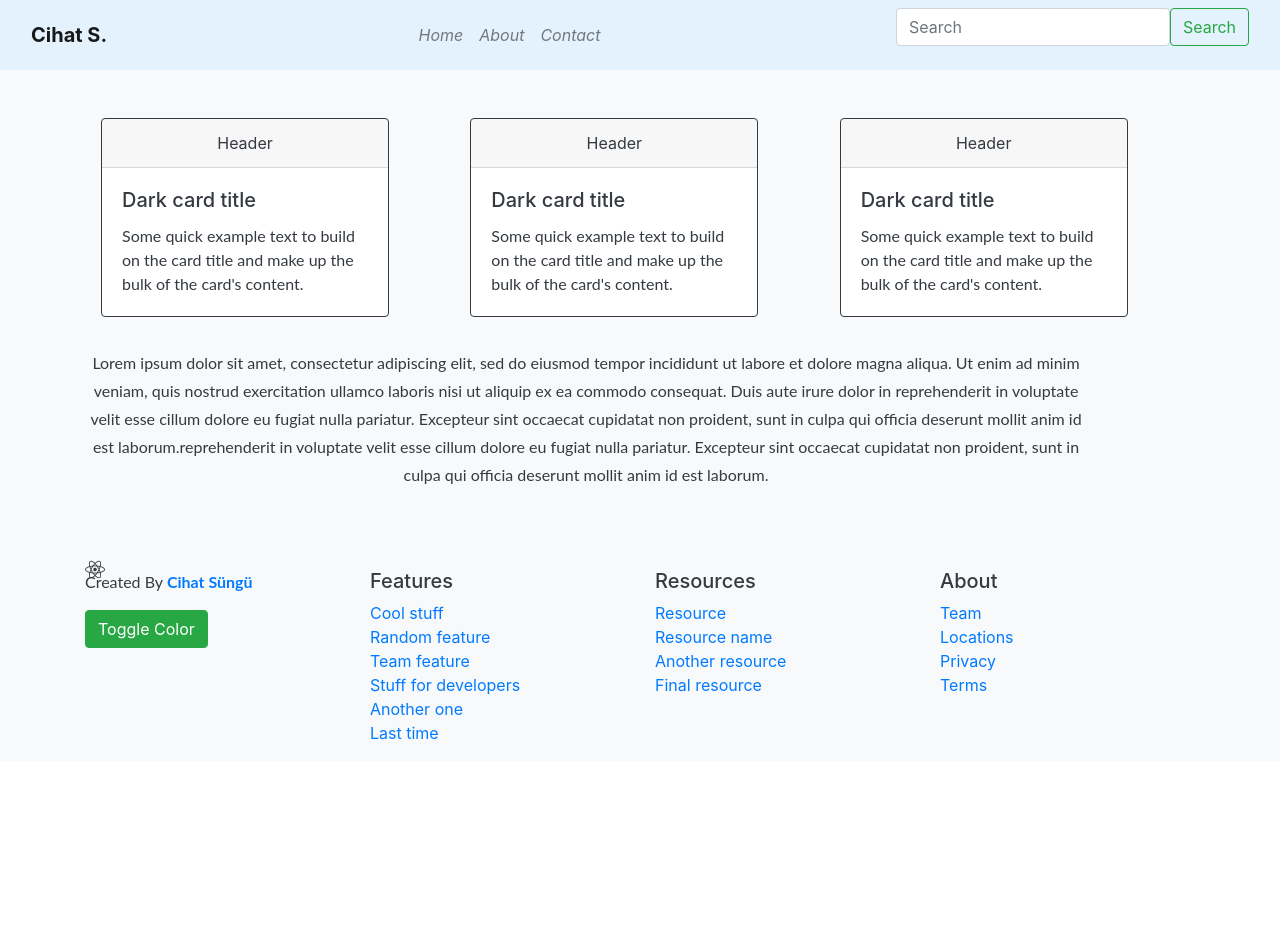
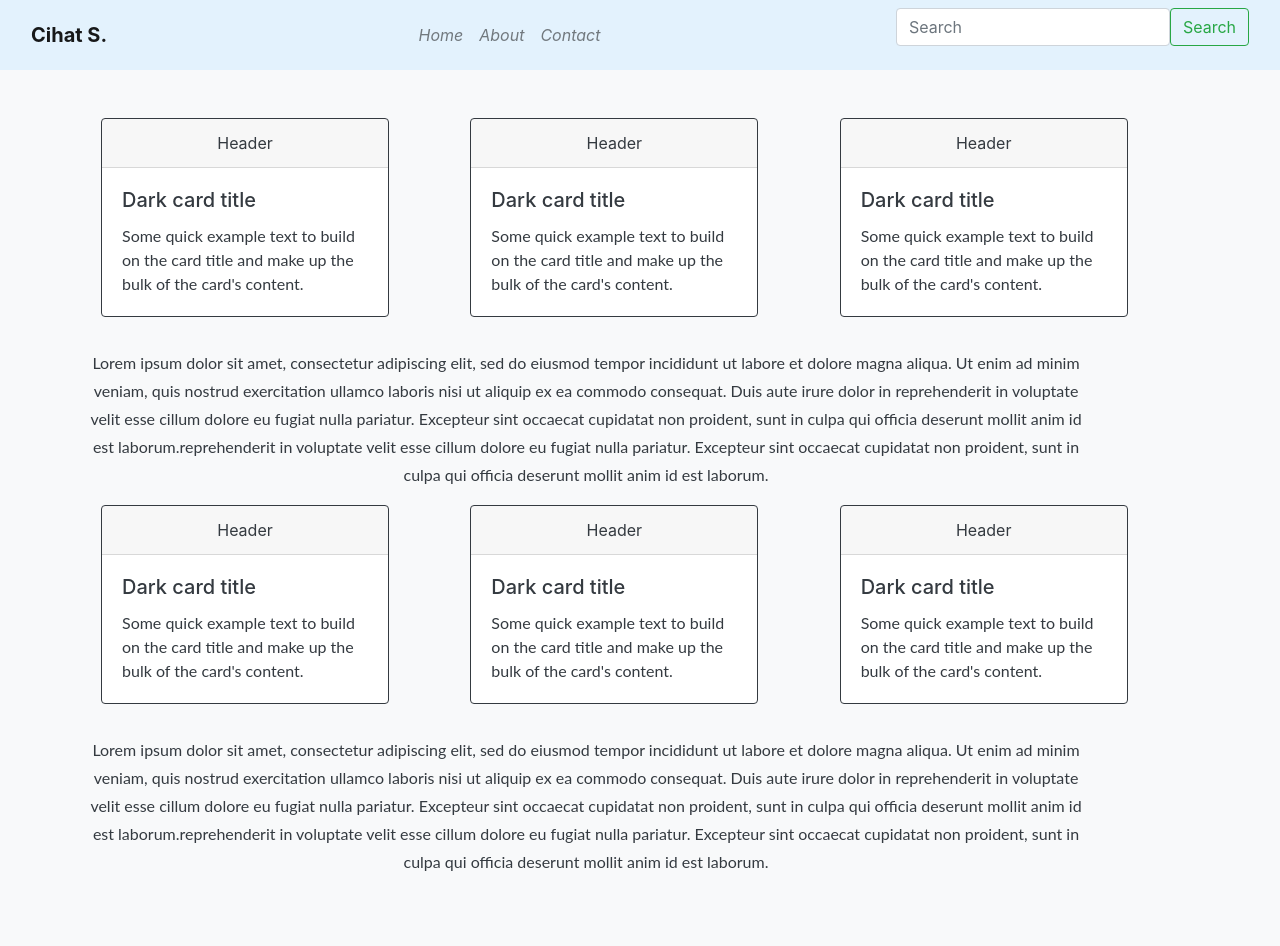
Before and after one commit to devcihat/react-dark-mode, a React (Create React App) app: page /Home in a window 1280 px wide. Shown: the top 946 px of the page. Before the commit the page ends 800 px from the top, so only its background shows below. Built offline with nearby package versions, Linux system fonts and the light colour scheme.

Commit message:
3 files modified

```diff
--- a/src/App.js
+++ b/src/App.js
@@ -21,10 +21,10 @@ export default function App() {
       <div className={`${toggleObj.bgColor} ${toggleObj.textColor}`}>
         <div>
           <Navbar />
+          <Route exact path="/Home">
+            <Home toggleObj={toggleObj} />
+          </Route>
           <Switch>
-            <Route path="/Home">
-              <Home toggleObj={toggleObj} />
-            </Route>
             <Route path="/About">
               <About toggleObj={toggleObj} />
             </Route>
--- a/src/components/Home.jsx
+++ b/src/components/Home.jsx
@@ -54,6 +54,56 @@ function Home(props) {
             officia deserunt mollit anim id est laborum.
           </p>
         </div>
+        <div className="col-sm-4 col-lg-4">
+          <div className="card border-dark mb-3" style={{ maxWidth: "18rem" }}>
+            <div className="card-header text-center">Header</div>
+            <div className="card-body text-dark">
+              <h5 className="card-title">Dark card title</h5>
+              <p className="card-text">
+                Some quick example text to build on the card title and make up
+                the bulk of the card's content.
+              </p>
+            </div>
+          </div>
+        </div>
+        <div className="col-sm-4 col-lg-4">
+          <div className="card border-dark mb-3" style={{ maxWidth: "18rem" }}>
+            <div className="card-header text-center">Header</div>
+            <div className="card-body text-dark">
+              <h5 className="card-title">Dark card title</h5>
+              <p className="card-text">
+                Some quick example text to build on the card title and make up
+                the bulk of the card's content.
+              </p>
+            </div>
+          </div>
+        </div>
+        <div className="col-sm-4 col-lg-4">
+          <div className="card border-dark mb-3" style={{ maxWidth: "18rem" }}>
+            <div className="card-header text-center">Header</div>
+            <div className="card-body text-dark">
+              <h5 className="card-title">Dark card title</h5>
+              <p className="card-text">
+                Some quick example text to build on the card title and make up
+                the bulk of the card's content.
+              </p>
+            </div>
+          </div>
+        </div>
+        <div className="text-center pt-3">
+          <p style={{ lineHeight: "28px", maxWidth: "1000px" }}>
+            Lorem ipsum dolor sit amet, consectetur adipiscing elit, sed do
+            eiusmod tempor incididunt ut labore et dolore magna aliqua. Ut enim
+            ad minim veniam, quis nostrud exercitation ullamco laboris nisi ut
+            aliquip ex ea commodo consequat. Duis aute irure dolor in
+            reprehenderit in voluptate velit esse cillum dolore eu fugiat nulla
+            pariatur. Excepteur sint occaecat cupidatat non proident, sunt in
+            culpa qui officia deserunt mollit anim id est laborum.reprehenderit
+            in voluptate velit esse cillum dolore eu fugiat nulla pariatur.
+            Excepteur sint occaecat cupidatat non proident, sunt in culpa qui
+            officia deserunt mollit anim id est laborum.
+          </p>
+        </div>
       </div>
     </div>
   );
--- a/src/components/Navbar.jsx
+++ b/src/components/Navbar.jsx
@@ -20,7 +20,7 @@ function Navbar() {
           <span className="navbar-toggler-icon" />
         </button>
         <div className="collapse navbar-collapse" id="navbarTogglerDemo01">
-          <a className="navbar-brand ms-4" href="#">
+          <a className="navbar-brand ms-4" href="/Home">
             <b>Cihat S.</b>
           </a>
           <ul className="navbar-nav  mb-2 mb-lg-0 mx-auto ">
```
